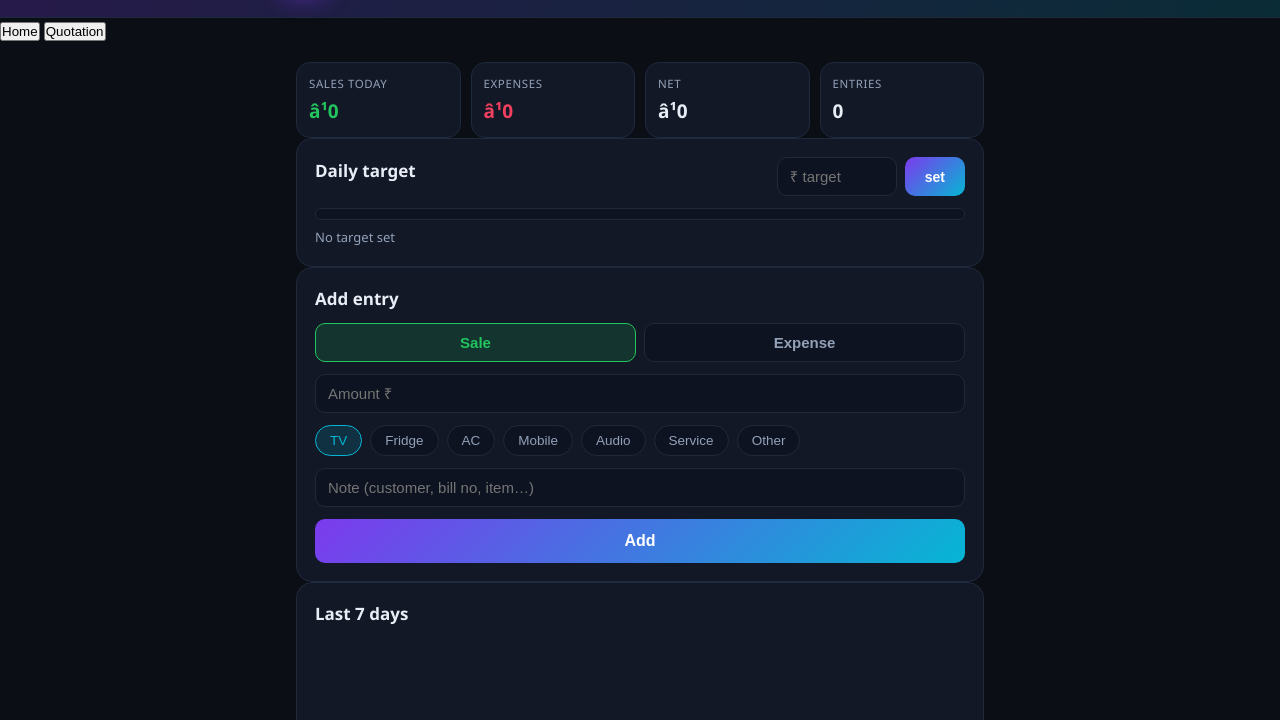
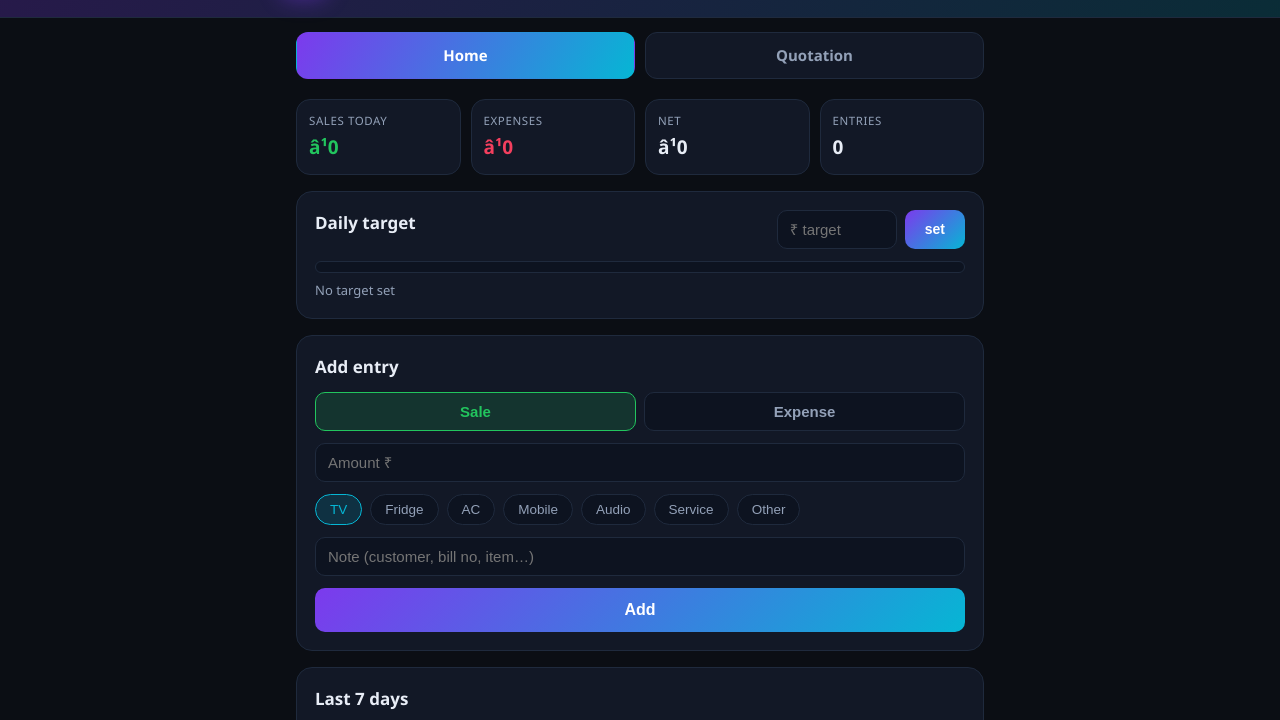
Before and after one commit to shamilhabeebnelli/kada-daily, a plain HTML site: page index.html in a window 1280 px wide. Shown: the part 79-799 px from the top of the page. Drawn offline with Linux system fonts and the light colour scheme.

Commit message:
Update style.css

```diff
--- a/style.css
+++ b/style.css
@@ -161,3 +161,10 @@ textarea { resize: vertical; }
 }
 .kd-q-total { color: var(--kd-green); font-size: 20px; }
 .kd-q-gstpart { color: var(--kd-dim); font-size: 12.5px; margin-bottom: 14px; }
+
+/* section tabs */
+.kd-tabs { max-width: 720px; margin: 14px auto 0; padding: 0 16px; display: flex; gap: 10px; }
+.kd-tab { flex: 1; padding: 11px 0; border-radius: 12px; border: 1px solid var(--kd-line); background: var(--kd-card); color: var(--kd-dim); font: inherit; font-weight: 700; font-size: 15px; cursor: pointer; }
+.kd-tab.kd-tabactive { background: linear-gradient(120deg, var(--kd-a), var(--kd-b)); color: #fff; border-color: transparent; }
+.kd-tabpane { display: grid; gap: 16px; }
+.kd-tabpane[hidden] { display: none; }
```
